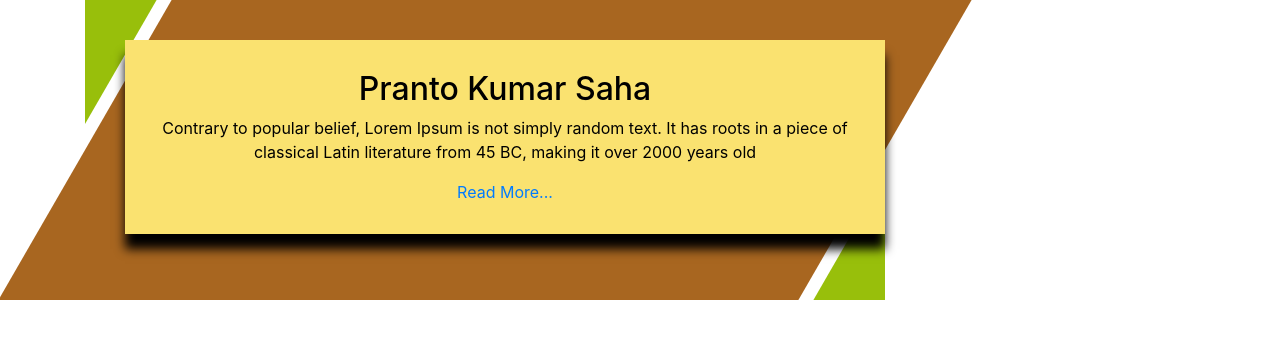
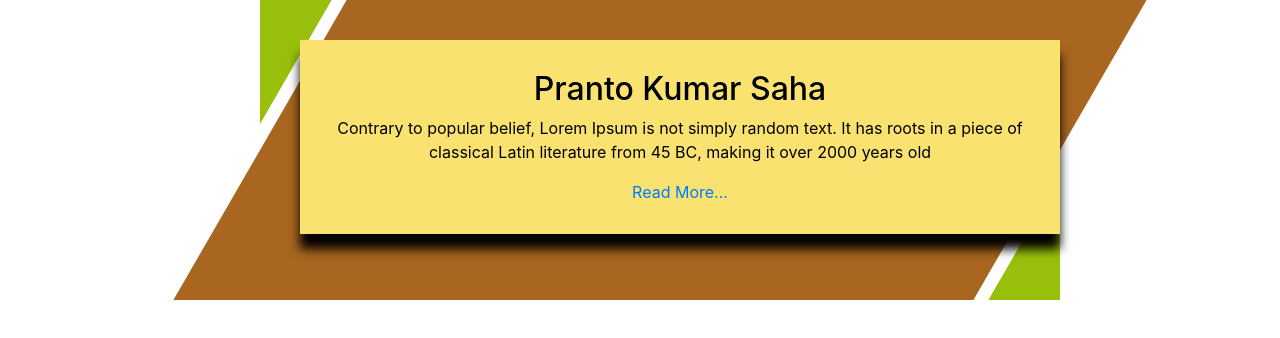
Before and after one commit to pranto113015/CSS-Creative-Div-Shape, a plain HTML site: page index.html in a window 1280 px wide. Drawn offline with nearby package versions, Linux system fonts and the light colour scheme.

Commit message:
Update style.css

```diff
--- a/style.css
+++ b/style.css
@@ -5,7 +5,8 @@ body{
 }
 .main{
 	position:absolute;
-
+	left:50%;
+	top:50%;
 }
 .layer1{
 	background:#A86620;
```
